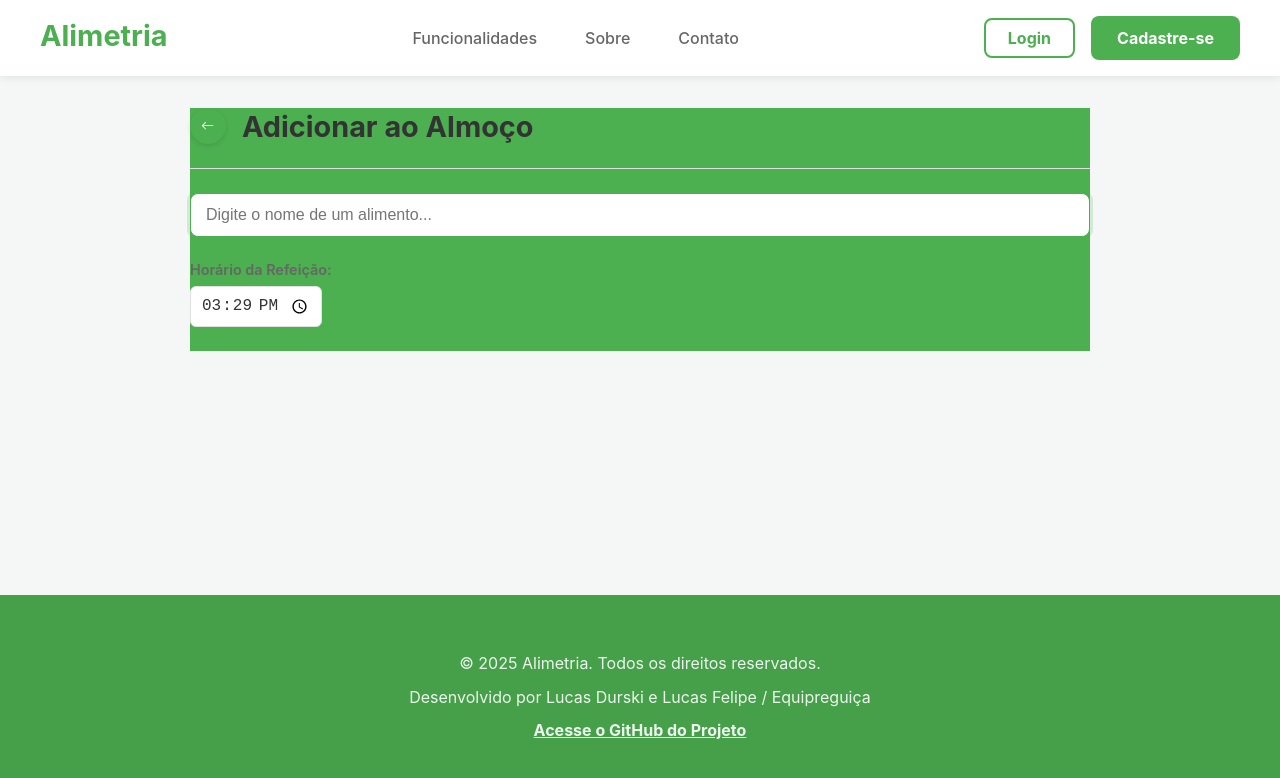
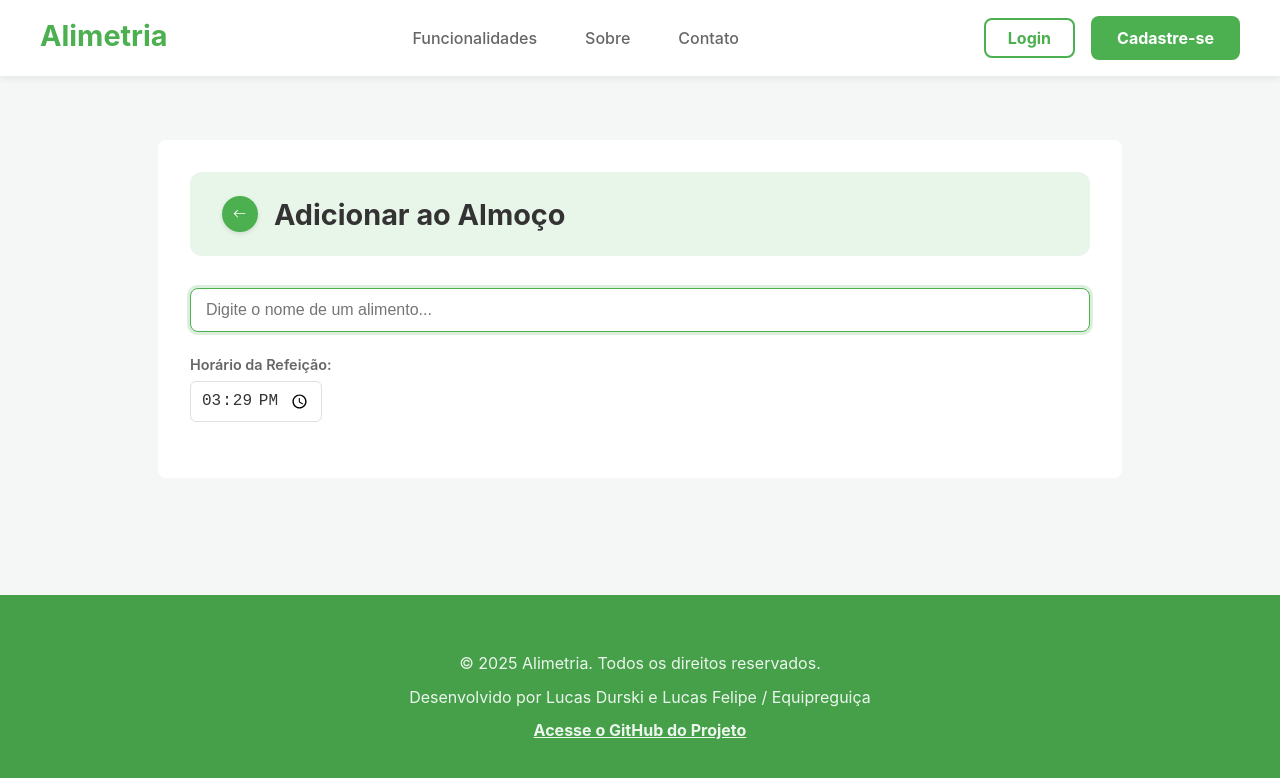
Before and after one commit to Skidur/Projeto_Integrado, a React (Create React App) app in the folder appnutricao/: page /adicionar/almoco in a window 1280 px wide. Shown: the top 778 px of the page. Built offline with nearby package versions, Linux system fonts and the light colour scheme.

Commit message:
Ajuste de cor

```diff
--- a/appnutricao/src/components/ui/styles.css
+++ b/appnutricao/src/components/ui/styles.css
@@ -871,6 +871,14 @@ section[id] {
     color: var(--cor-erro);
 }
 
+.add-food-page {
+    max-width: 900px;
+    margin: 2rem auto;
+    padding: 2rem;
+    border-radius: 8px;
+    background-color: var(--cor-superficie);
+}
+
 .add-food-button {
     display: block;
     padding: 12px 20px;
@@ -910,9 +918,11 @@ section[id] {
     display: flex;
     align-items: center;
     gap: 1rem;
-    padding-bottom: 1.5rem;
-    margin-bottom: 1.5rem;
-    border-bottom: 1px solid var(--cor-bordas);
+    background-color: #e8f5e9;
+    padding: 1.5rem 2rem;
+    margin-bottom: 2rem;
+    border-radius: 12px;
+    /* border-bottom: none; */ /* Remover a borda inferior se não quiser */
 }
 
 .add-food-page header.page-header h1 {
```
